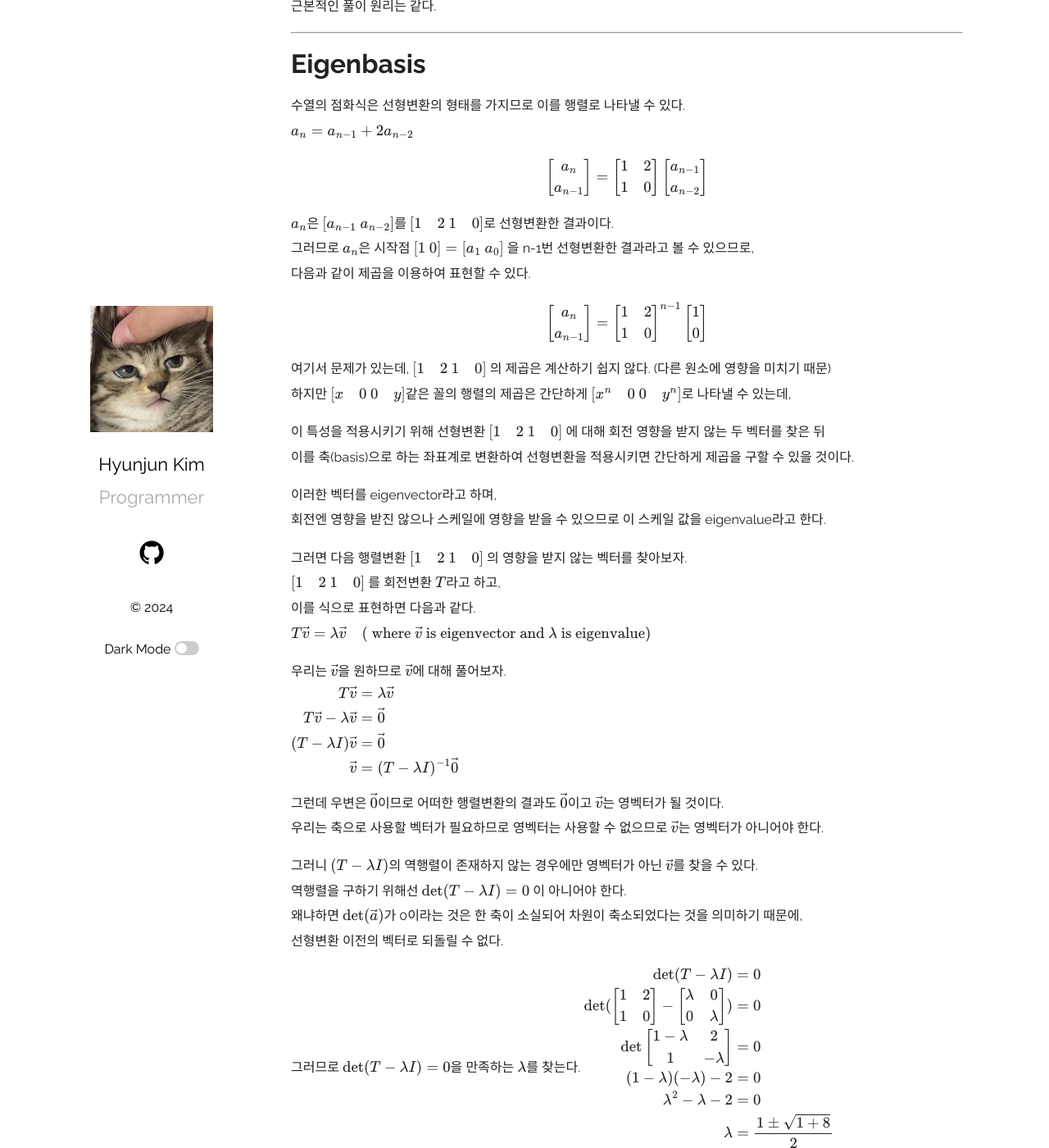
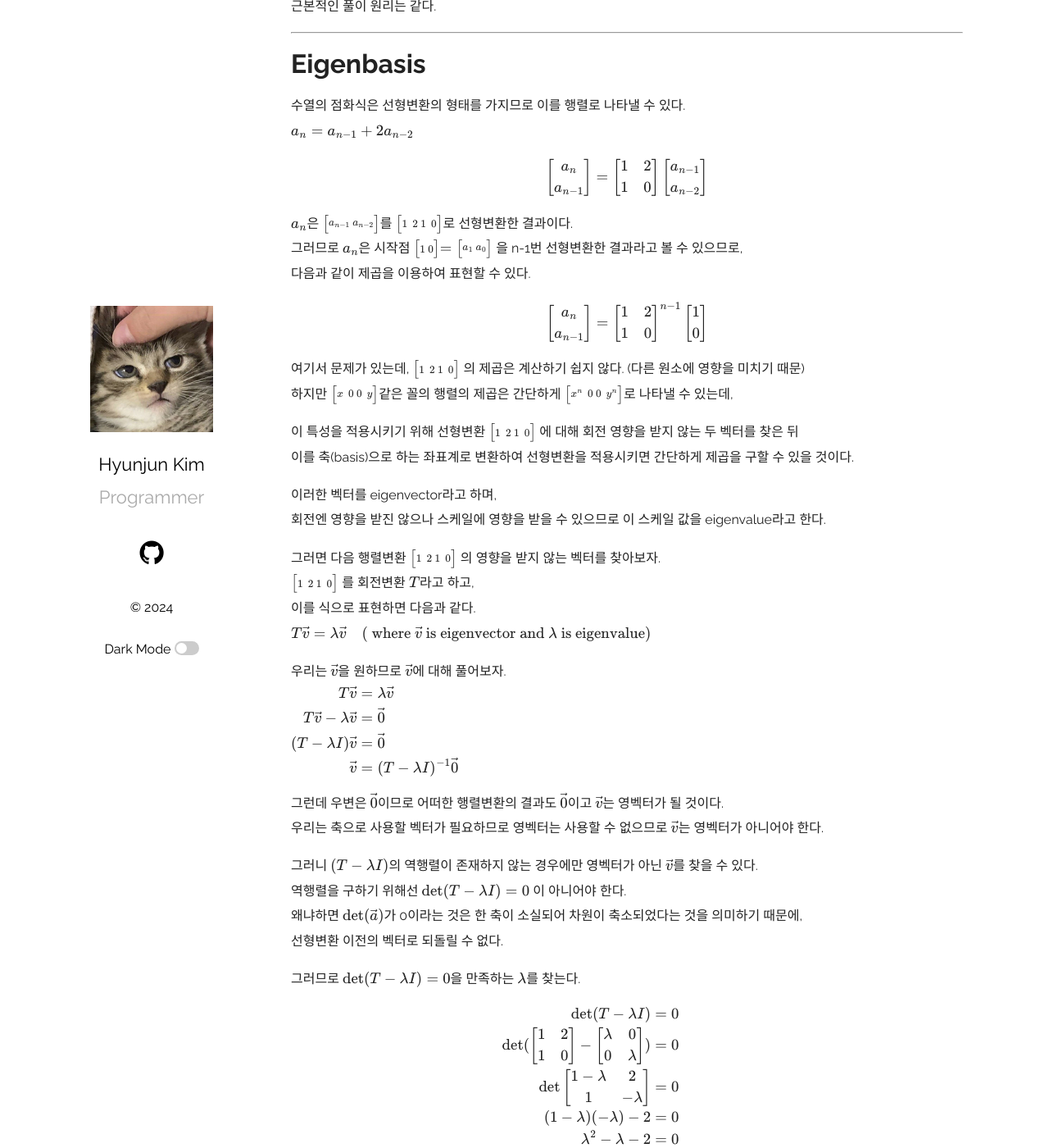
Before and after one commit to Ria9993/Ria9993.github.io, a Jekyll site: the page built from _posts/2024-03-05-Jacobsthal-sequence.md, in a window 1280 px wide and 1400 px high, scrolled down 4596 px. Shown: the whole window at 82% size. Built offline with Jekyll 4.4.1, drawn with Linux system fonts in a browser that asks for light colours; formulas are drawn with MathJax 3; comment, search, counter and statistics services are not loaded; some of the changed text lies outside the part shown.

Commit message:
Fix latex issue

```diff
--- a/_posts/2024-03-05-Jacobsthal-sequence.md
+++ b/_posts/2024-03-05-Jacobsthal-sequence.md
@@ -211,8 +211,8 @@ a_{n-2}
 \end{aligned}
 $$
 
-$a_n$은 $\begin{bmatrix} a_{n-1} \\ a_{n-2} \end{bmatrix}$를 $\begin{bmatrix} 1 & 2 \\ 1 & 0 \end{bmatrix}$로 선형변환한 결과이다.
-그러므로 $a_n$은 시작점 $\begin{bmatrix} 1 \\ 0 \end{bmatrix} = \begin{bmatrix} a_1 \\ a_0 \end{bmatrix}$ 을 n-1번 선형변환한 결과라고 볼 수 있으므로,
+$a_n$은 $\bigl[\begin{smallmatrix} a_{n-1} \\ a_{n-2} \end{smallmatrix}\bigl]$를 $\bigl[\begin{smallmatrix} 1 & 2 \\ 1 & 0 \end{smallmatrix}\bigl]$로 선형변환한 결과이다.
+그러므로 $a_n$은 시작점 $\bigl[\begin{smallmatrix} 1 \\ 0 \end{smallmatrix}\bigl] = \bigl[\begin{smallmatrix} a_1 \\ a_0 \end{smallmatrix}\bigl]$ 을 n-1번 선형변환한 결과라고 볼 수 있으므로,
 다음과 같이 제곱을 이용하여 표현할 수 있다.
 
 $$
@@ -233,17 +233,17 @@ a_{n-1}
 \end{aligned}
 $$
 
-여기서 문제가 있는데, $\begin{bmatrix} 1 & 2 \\ 1 & 0 \end{bmatrix}$ 의 제곱은 계산하기 쉽지 않다. (다른 원소에 영향을 미치기 때문)
-하지만 $\begin{bmatrix} x & 0 \\ 0 & y \end{bmatrix}$같은 꼴의 행렬의 제곱은 간단하게 $\begin{bmatrix} x^n & 0 \\ 0 & y^n \end{bmatrix}$로 나타낼 수 있는데,
+여기서 문제가 있는데, $\bigl[\begin{smallmatrix} 1 & 2 \\ 1 & 0 \end{smallmatrix}\bigl]$ 의 제곱은 계산하기 쉽지 않다. (다른 원소에 영향을 미치기 때문)
+하지만 $\bigl[\begin{smallmatrix} x & 0 \\ 0 & y \end{smallmatrix}\bigl]$같은 꼴의 행렬의 제곱은 간단하게 $\bigl[\begin{smallmatrix} x^n & 0 \\ 0 & y^n \end{smallmatrix}\bigl]$로 나타낼 수 있는데,
 
-이 특성을 적용시키기 위해 선형변환 $\begin{bmatrix} 1 & 2 \\ 1 & 0 \end{bmatrix}$ 에 대해 회전 영향을 받지 않는 두 벡터를 찾은 뒤
+이 특성을 적용시키기 위해 선형변환 $\bigl[\begin{smallmatrix} 1 & 2 \\ 1 & 0 \end{smallmatrix}\bigl]$ 에 대해 회전 영향을 받지 않는 두 벡터를 찾은 뒤
 이를 축(basis)으로 하는 좌표계로 변환하여 선형변환을 적용시키면 간단하게 제곱을 구할 수 있을 것이다.
 
 이러한 벡터를 eigenvector라고 하며,
 회전엔 영향을 받진 않으나 스케일에 영향을 받을 수 있으므로 이 스케일 값을 eigenvalue라고 한다.
 
-그러면 다음 행렬변환 $\begin{bmatrix} 1 & 2 \\ 1 & 0 \end{bmatrix}$ 의 영향을 받지 않는 벡터를 찾아보자.
-$\begin{bmatrix} 1 & 2 \\ 1 & 0 \end{bmatrix}$ 를 회전변환 $T$라고 하고,
+그러면 다음 행렬변환 $\bigl[\begin{smallmatrix} 1 & 2 \\ 1 & 0 \end{smallmatrix}\bigl]$ 의 영향을 받지 않는 벡터를 찾아보자.
+$\bigl[\begin{smallmatrix} 1 & 2 \\ 1 & 0 \end{smallmatrix}\bigl]$ 를 회전변환 $T$라고 하고,
 이를 식으로 표현하면 다음과 같다.
 $$
 \begin{aligned}
@@ -270,6 +270,7 @@ $$
 선형변환 이전의 벡터로 되돌릴 수 없다.
 
 그러므로 $\det(T - \lambda I) = 0$을 만족하는 $\lambda$를 찾는다.
+
 $$
 \begin{aligned}
 \det(T - \lambda I) & = 0 \\
@@ -283,6 +284,7 @@ $$
 $$
 
 이렇게 $\lambda$를 찾았으므로 이제 $\lambda$를 대입해서 만족하는 $\vec{v}$들을 찾아보자.
+
 $$
 \begin{aligned}
 (T - \lambda I)\vec{v} & = \vec{0} \\
```
